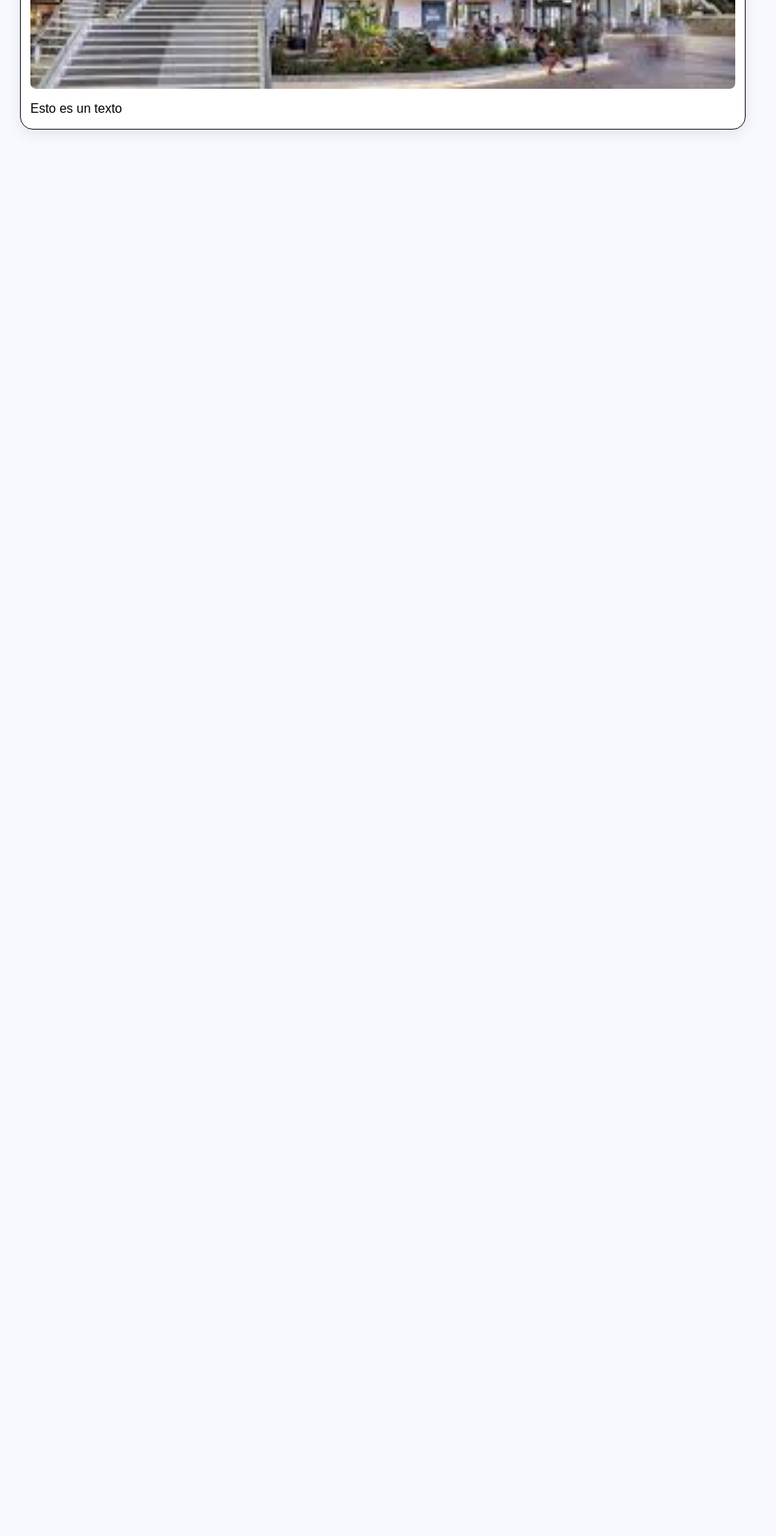
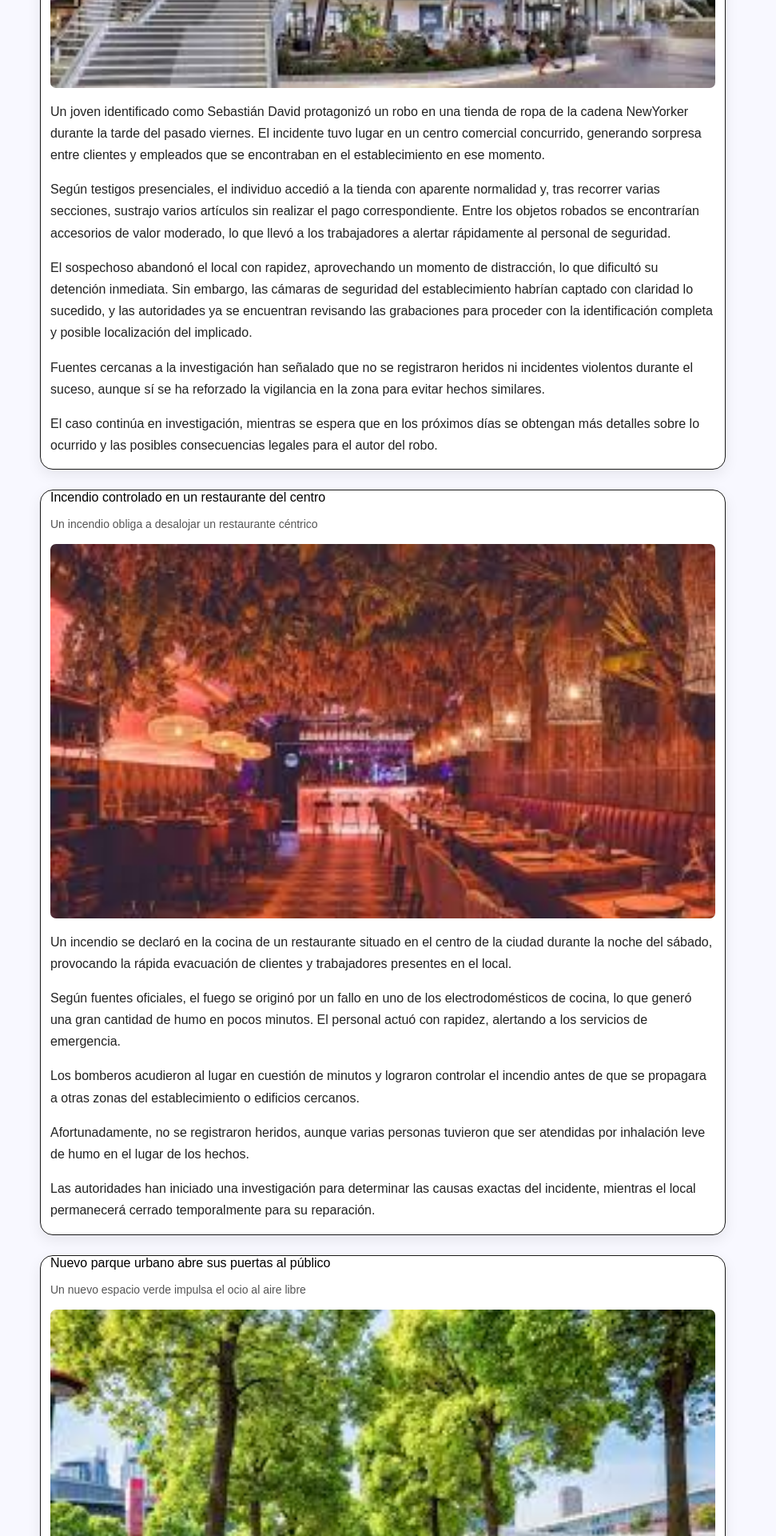
Before and after one commit to mstchristian/Capraru-News, a React (Vite) app: page / in a window 1280 px wide. Shown: the part 620-2540 px from the top of the page at 80% size, without its empty margins (0-971 px from the left). Before the commit the page ends 807 px from the top, so only its background shows below. Built offline with nearby package versions, Linux system fonts and the light colour scheme.

Commit message:
Refactor news structure

```diff
--- a/src/components/New.tsx
+++ b/src/components/New.tsx
@@ -1,14 +1,7 @@
 import "./new.css";
 
-function New({ title, children }: { title: string; children: any }) {
-  return (
-    <div className="new">
-      <div className="new-content">
-        <h2 className="new-title">{title}</h2>
-      </div>
-      {children}
-    </div>
-  );
+function New({ children }: { children: any }) {
+  return <div className="new">{children}</div>;
 }
 
 export default New;
--- a/src/components/new.css
+++ b/src/components/new.css
@@ -4,6 +4,7 @@
   overflow: hidden;
   background: #fff;
   box-shadow: 0 6px 18px rgba(0, 0, 0, 0.08);
+  margin: 25px;
   transition:
     transform 0.2s ease,
     box-shadow 0.2s ease;
@@ -13,13 +14,3 @@
   transform: translateY(-4px);
   box-shadow: 0 10px 25px rgba(0, 0, 0, 0.12);
 }
-
-.new .new-content {
-  padding: 0 12px;
-}
-
-.new .new-content .new-title {
-  font-size: 20px;
-  font-weight: 800;
-  color: #111;
-}
--- a/src/components/new/NewContent.tsx
+++ b/src/components/new/NewContent.tsx
@@ -1,3 +1,5 @@
+import "./new-content.css";
+
 function NewContent({ children }: { children: any }) {
   return <div className="new-content">{children}</div>;
 }
--- a/src/components/new/NewText.tsx
+++ b/src/components/new/NewText.tsx
@@ -1,5 +1,7 @@
+import "./new-text.css";
+
 function NewText({ children }: { children: any }) {
-  return <p>{children}</p>;
+  return <p className="new-text">{children}</p>;
 }
 
 export default NewText;
--- /dev/null
+++ b/src/components/new/NewTitle.tsx
@@ -0,0 +1,7 @@
+import "./new-title.css";
+
+function NewTitle({ children }: { children: any }) {
+  return <h2 className="new-title">{children}</h2>;
+}
+
+export default NewTitle;
--- /dev/null
+++ b/src/components/new/new-content.css
@@ -0,0 +1,3 @@
+.new-content {
+  padding: 0 12px;
+}
--- /dev/null
+++ b/src/components/new/new-text.css
@@ -0,0 +1,5 @@
+.new-text {
+  font-size: 16px;
+  line-height: 1.7;
+  color: var(--new-text-color);
+}
--- /dev/null
+++ b/src/components/new/new-title.css
@@ -0,0 +1,5 @@
+.new-title {
+  font-size: 20px;
+  font-weight: 800;
+  color: #111;
+}
--- a/src/main.css
+++ b/src/main.css
@@ -7,6 +7,7 @@
   --category-color: white;
   --category-search-bar-background-color: #e62e1b;
   --new-border-color: #191919;
+  --new-text-color: #222;
 
   --font-family: Arial, Helvetica, sans-serif;
 }
--- a/src/pages/Home.tsx
+++ b/src/pages/Home.tsx
@@ -5,8 +5,11 @@ import New from "../components/New";
 import NewContent from "../components/new/NewContent";
 import NewSummary from "../components/new/NewSummary";
 import NewImage from "../components/new/NewImage";
+import NewText from "../components/new/NewText";
 import tres_aguas from "../images/news/tres-aguas.png";
-import NewText from "../components/new/NewText";
+import incendio_restaurante from "../images/news/incendio-restaurante.png";
+import parque_urbano from "../images/news/parque-urbano.png";
+import NewTitle from "../components/new/NewTitle";
 
 function Home() {
   return (
@@ -20,11 +23,123 @@ function Home() {
       </CategorySearchBar>
       <div className="content">
         <div className="left-section">
-          <New title="Sebastian David roba en el NewYorker">
+          <New>
+            <NewContent>
+              <NewTitle>Robo en el NewYorker</NewTitle>
+            </NewContent>
             <NewContent>
               <NewSummary>Sebastian David roba en el NewYorker</NewSummary>
               <NewImage image_src={tres_aguas} />
-              <NewText>Esto es un texto</NewText>
+              <NewText>
+                Un joven identificado como Sebastián David protagonizó un robo
+                en una tienda de ropa de la cadena NewYorker durante la tarde
+                del pasado viernes. El incidente tuvo lugar en un centro
+                comercial concurrido, generando sorpresa entre clientes y
+                empleados que se encontraban en el establecimiento en ese
+                momento.
+              </NewText>
+              <NewText>
+                Según testigos presenciales, el individuo accedió a la tienda
+                con aparente normalidad y, tras recorrer varias secciones,
+                sustrajo varios artículos sin realizar el pago correspondiente.
+                Entre los objetos robados se encontrarían accesorios de valor
+                moderado, lo que llevó a los trabajadores a alertar rápidamente
+                al personal de seguridad.
+              </NewText>
+              <NewText>
+                El sospechoso abandonó el local con rapidez, aprovechando un
+                momento de distracción, lo que dificultó su detención inmediata.
+                Sin embargo, las cámaras de seguridad del establecimiento
+                habrían captado con claridad lo sucedido, y las autoridades ya
+                se encuentran revisando las grabaciones para proceder con la
+                identificación completa y posible localización del implicado.
+              </NewText>
+              <NewText>
+                Fuentes cercanas a la investigación han señalado que no se
+                registraron heridos ni incidentes violentos durante el suceso,
+                aunque sí se ha reforzado la vigilancia en la zona para evitar
+                hechos similares.
+              </NewText>
+              <NewText>
+                El caso continúa en investigación, mientras se espera que en los
+                próximos días se obtengan más detalles sobre lo ocurrido y las
+                posibles consecuencias legales para el autor del robo.
+              </NewText>
+            </NewContent>
+          </New>
+          <New>
+            <NewContent>
+              Incendio controlado en un restaurante del centro
+            </NewContent>
+            <NewContent>
+              <NewSummary>
+                Un incendio obliga a desalojar un restaurante céntrico
+              </NewSummary>
+              <NewImage image_src={incendio_restaurante} />
+              <NewText>
+                Un incendio se declaró en la cocina de un restaurante situado en
+                el centro de la ciudad durante la noche del sábado, provocando
+                la rápida evacuación de clientes y trabajadores presentes en el
+                local.
+              </NewText>
+              <NewText>
+                Según fuentes oficiales, el fuego se originó por un fallo en uno
+                de los electrodomésticos de cocina, lo que generó una gran
+                cantidad de humo en pocos minutos. El personal actuó con
+                rapidez, alertando a los servicios de emergencia.
+              </NewText>
+              <NewText>
+                Los bomberos acudieron al lugar en cuestión de minutos y
+                lograron controlar el incendio antes de que se propagara a otras
+                zonas del establecimiento o edificios cercanos.
+              </NewText>
+              <NewText>
+                Afortunadamente, no se registraron heridos, aunque varias
+                personas tuvieron que ser atendidas por inhalación leve de humo
+                en el lugar de los hechos.
+              </NewText>
+              <NewText>
+                Las autoridades han iniciado una investigación para determinar
+                las causas exactas del incidente, mientras el local permanecerá
+                cerrado temporalmente para su reparación.
+              </NewText>
+            </NewContent>
+          </New>
+          <New>
+            <NewContent>
+              Nuevo parque urbano abre sus puertas al público
+            </NewContent>
+            <NewContent>
+              <NewSummary>
+                Un nuevo espacio verde impulsa el ocio al aire libre
+              </NewSummary>
+              <NewImage image_src={parque_urbano} />
+              <NewText>
+                El ayuntamiento ha inaugurado un nuevo parque urbano diseñado
+                para fomentar el ocio y las actividades al aire libre entre los
+                ciudadanos. La apertura tuvo lugar durante la mañana del domingo
+                con una gran asistencia de vecinos.
+              </NewText>
+              <NewText>
+                El espacio cuenta con zonas ajardinadas, áreas deportivas,
+                parques infantiles y carriles para bicicletas, convirtiéndose en
+                un punto de encuentro para personas de todas las edades.
+              </NewText>
+              <NewText>
+                Durante la inauguración, representantes municipales destacaron
+                la importancia de invertir en espacios verdes para mejorar la
+                calidad de vida y promover hábitos saludables.
+              </NewText>
+              <NewText>
+                Los asistentes pudieron disfrutar de actividades organizadas
+                como talleres, música en directo y exhibiciones deportivas a lo
+                largo del día.
+              </NewText>
+              <NewText>
+                Este nuevo parque se suma a otras iniciativas similares que
+                buscan transformar la ciudad en un entorno más sostenible y
+                accesible para todos.
+              </NewText>
             </NewContent>
           </New>
         </div>
```
Also changed, not shown: src/images/news/incendio-restaurante.png (added), src/images/news/parque-urbano.png (added).
